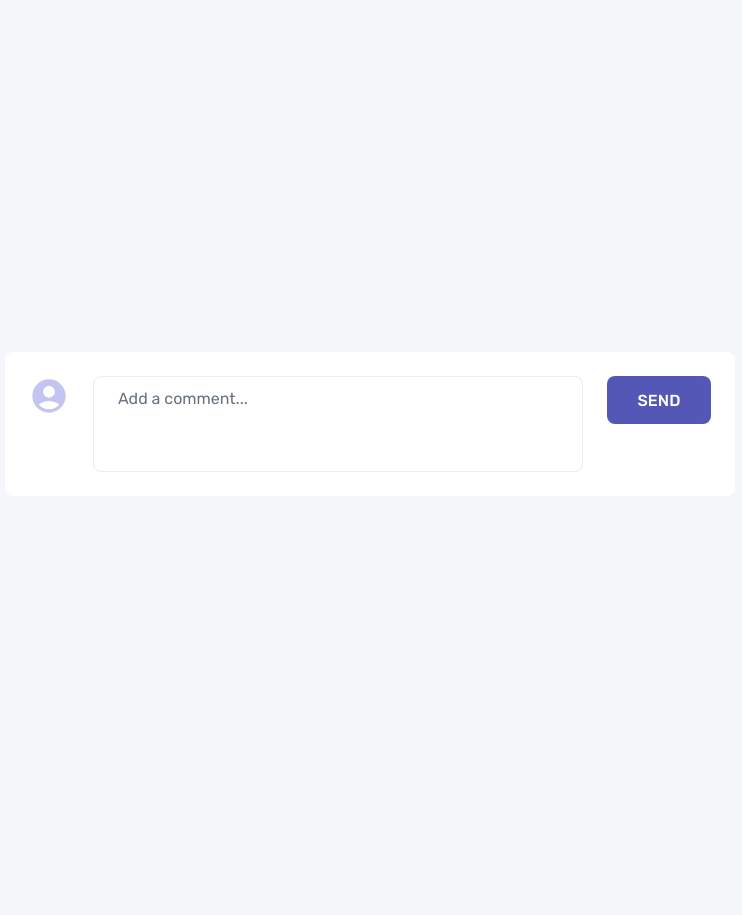
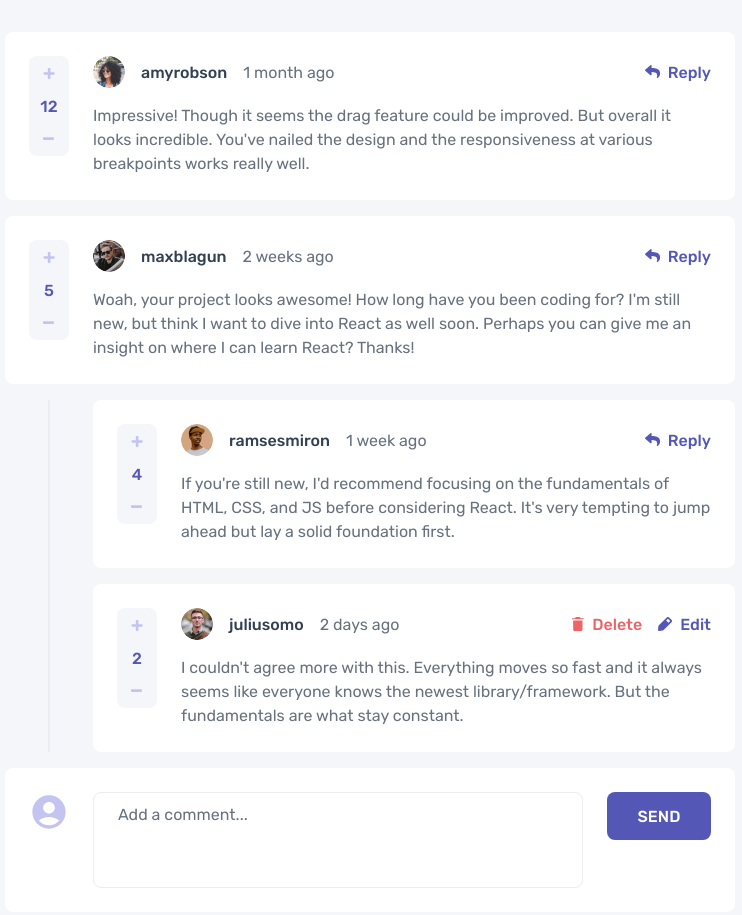
Before and after one commit to john-mirage/interactive-comments-section, a website built with Vite: page index.html in a window 1280 px wide. Shown: the whole page, without its empty margins (270-1012 px from the left). Before the commit the page ends 800 px from the top, so only its background shows below. Built offline with nearby package versions, Linux system fonts and the light colour scheme.

Commit message:
feat: add comments data

```diff
--- a/index.html
+++ b/index.html
@@ -23,7 +23,6 @@
 
     <!-- Template | comment -->
     <template id="template-comment">
-      <div class="comment">
       <div class="comment__info">
         <img class="avatar" src="/src/assets/images/person.svg" alt="Profile picture">
         <p class="comment__username"></p>
@@ -32,7 +31,6 @@
       <p class="comment__content"></p>
       <div class="comment__score"></div>
       <div class="comment__actions"></div>
-      </div>
     </template>
 
     <!-- Template | form -->
@@ -49,7 +47,6 @@
 
     <!-- Template | score -->
     <template id="template-score">
-      <div class="score">
       <button class="score__button score__button--plus">
         <app-icon class="score__icon" icon-width="1.2rem" shape="plus"></app-icon>
       </button>
@@ -57,7 +54,6 @@
       <button class="score__button score__button--minus">
         <app-icon class="score__icon" icon-width="1.2rem" shape="minus"></app-icon>
       </button>
-      </div>
     </template>
 
     <!-- Template | icon -->
--- a/src/assets/styles/comment.css
+++ b/src/assets/styles/comment.css
@@ -4,7 +4,7 @@
     margin-bottom: 1.6rem;
 }
 
-.comment__card {
+.comment {
     display: grid;
     grid-template-areas: "info        info"
                          "comment     comment"
@@ -16,7 +16,7 @@
     border-radius: 0.8rem;
 }
 
-.comment__card:last-child {
+.comment:last-child {
     margin-bottom: 0;
 }
 
@@ -71,7 +71,7 @@
 }
 
 @media screen and (min-width: 762px) {
-    .comment__card {
+    .comment {
         grid-template-areas: "button-vote info    actions"
                              "button-vote comment comment";
         padding: 2.4rem;
--- a/src/assets/styles/post.css
+++ b/src/assets/styles/post.css
@@ -3,7 +3,9 @@
 }
 
 .post__comment {
-
+    width: 100%;
+    height: auto;
+    margin-bottom: 1.6rem;
 }
 
 .post__row {
@@ -21,6 +23,7 @@
 }
 
 .post__line {
+    display: block;
     width: 0.2rem;
     height: 100%;
     margin-left: auto;
@@ -31,3 +34,11 @@
 .post__replies {
     flex: 1 1 0;
 }
+
+.post__reply {
+    margin-bottom: 1.6rem;
+}
+
+.post__reply:last-child {
+    margin-bottom: 0;
+}
--- a/src/components/app-comment.ts
+++ b/src/components/app-comment.ts
@@ -1,10 +1,63 @@
+import Comment from "@interfaces/comment";
+import AppScoreInterface from "@interfaces/app-score";
+import User from "@interfaces/user";
+
 class AppComment extends HTMLDivElement {
   constructor() {
     super();
   }
 
   connectedCallback() {
+    const template = <HTMLTemplateElement>document.getElementById("template-comment");
+    const fragment = <DocumentFragment>template.content.cloneNode(true);
     this.classList.add("comment");
+    this.appendChild(fragment);
+  }
+
+  loadComment(user: User, comment: Comment) {
+    const avatar = <HTMLImageElement>this.querySelector(".avatar");
+    const username = <HTMLParagraphElement>this.querySelector(".comment__username");
+    const createdAt = <HTMLParagraphElement>this.querySelector(".comment__created-at");
+    const content = <HTMLParagraphElement>this.querySelector(".comment__content");
+    avatar.setAttribute("src", comment.user.image.png);
+    username.textContent = comment.user.username;
+    createdAt.textContent = comment.createdAt;
+    content.textContent = comment.content;
+    this.createScore(comment.score);
+    const actions = <HTMLDivElement>this.querySelector(".comment__actions");
+    if (user.username === comment.user.username) {
+      const deleteButton = this.createActionButton("delete", "delete", true);
+      const editButton = this.createActionButton("edit", "edit");
+      actions.append(deleteButton, editButton);
+    } else {
+      const replyButton = this.createActionButton("reply", "reply");
+      actions.appendChild(replyButton);
+    }
+  }
+
+  createScore(score: number) {
+    const commentScore = <HTMLDivElement>this.querySelector(".comment__score");
+    const scoreElement = <AppScoreInterface>document.createElement("div", { is: "app-score" });
+    commentScore.appendChild(scoreElement);
+    scoreElement.loadScore(score);
+  }
+
+  createActionButton(label: string, shape: string, danger = false) {
+    const buttonElement = <HTMLButtonElement>document.createElement("button");
+    const iconElement = <HTMLElement>document.createElement("app-icon");
+    const labelElement = <HTMLLabelElement>document.createElement("label");
+    if (danger) {
+      buttonElement.classList.add("action", "action--danger");
+    } else {
+      buttonElement.classList.add("action");
+    }
+    iconElement.classList.add("action__icon");
+    labelElement.classList.add("action__label");
+    iconElement.setAttribute("icon-height", "14px");
+    iconElement.setAttribute("shape", shape);
+    labelElement.textContent = label;
+    buttonElement.append(iconElement, labelElement);
+    return buttonElement;
   }
 }
 
--- a/src/components/app-post.ts
+++ b/src/components/app-post.ts
@@ -1,7 +1,7 @@
 import AppCommentInterface from "@interfaces/app-comment";
 import Comment from "@interfaces/comment";
+import User from "@interfaces/user";
 import Reply from "@interfaces/reply";
-import User from "@interfaces/user";
 
 class AppPost extends HTMLDivElement {
   hasRow: boolean;
@@ -22,6 +22,7 @@ class AppPost extends HTMLDivElement {
     const postComment = <HTMLDivElement>this.querySelector(".post__comment");
     const appComment = <AppCommentInterface>document.createElement("div", { is: "app-comment" });
     postComment.appendChild(appComment);
+    appComment.loadComment(user, comment);
   }
 
   loadReplies(user: User, replies: Reply[]) {
@@ -34,6 +35,7 @@ class AppPost extends HTMLDivElement {
         postReply.classList.add("post__reply");
         postReply.appendChild(replyElement);
         postReplies.appendChild(postReply);
+        replyElement.loadComment(user, reply);
       });
     }
   }
@@ -43,7 +45,7 @@ class AppPost extends HTMLDivElement {
     const fragment = <DocumentFragment>template.content.cloneNode(true);
     const postRow = <HTMLDivElement>fragment.querySelector(".post__row");
     this.appendChild(postRow);
-    if (!this.hasRow) this.hasRow = true;
+    this.hasRow = true;
     return postRow;
   }
 }
--- a/src/components/app-score.ts
+++ b/src/components/app-score.ts
@@ -1,28 +1,18 @@
-class AppScore extends HTMLElement {
-  score: number;
-
+class AppScore extends HTMLDivElement {
   constructor() {
     super();
-    this.score = 0;
   }
 
   connectedCallback() {
-    const template = <HTMLTemplateElement>document.getElementById("template-score-button");
+    const template = <HTMLTemplateElement>document.getElementById("template-score");
     const fragment = <DocumentFragment>template.content.cloneNode(true);
-    const element = <HTMLDivElement>fragment.querySelector(".button-counter");
-    const countElement = <HTMLElement>fragment.querySelector(".button-counter__count");
-    const plusButtonElement = <HTMLButtonElement>fragment.querySelector(".button-counter__button--plus");
-    const minusButtonElement = <HTMLButtonElement>fragment.querySelector(".button-counter__button--minus");
-    countElement.textContent = String(this.score);
-    plusButtonElement.addEventListener("click", () => {
-      this.score += 1;
-      countElement.textContent = String(this.score);
-    });
-    minusButtonElement.addEventListener("click", () => {
-      this.score -= 1;
-      countElement.textContent = String(this.score);
-    });
-    this.appendChild(element);
+    this.classList.add("score");
+    this.appendChild(fragment);
+  }
+
+  loadScore(score: number) {
+    const countElement = <HTMLElement>this.querySelector(".score__count");
+    countElement.textContent = String(score);
   }
 }
 
--- a/src/interfaces/app-comment.ts
+++ b/src/interfaces/app-comment.ts
@@ -2,6 +2,6 @@ import Comment from "@interfaces/comment";
 import User from "@interfaces/user";
 
 export default interface AppCommentInterface extends HTMLDivElement {
-  currentUser: User;
-  comment: Comment;
+  loadComment: (user: User, comment: Comment) => void;
+  loadScore: (score: number) => void;
 }
--- a/src/interfaces/app-score.ts
+++ b/src/interfaces/app-score.ts
@@ -1,3 +1,3 @@
-export default interface AppScoreInterface extends HTMLElement {
-  score: number;
+export default interface AppScoreInterface extends HTMLDivElement {
+  loadScore: (score: number) => void;
 }
--- a/src/main.ts
+++ b/src/main.ts
@@ -13,7 +13,7 @@ customElements.define("app-post", AppPost, { extends: "div" });
 customElements.define("app-comment", AppComment, { extends: "div" });
 customElements.define("app-form", AppForm, { extends: "form" });
 customElements.define("app-icon", AppIcon);
-customElements.define("app-score-button", AppScore);
+customElements.define("app-score", AppScore, { extends: "div" });
 
 const appRoot = <AppRootInterface>document.createElement("main", { is: "app-root" });
 const appComment = document.createComment(" App ");
```
Also changed, not shown: src/interfaces/reply.ts (indentation only). Lines whose indentation alone changed are shown as unchanged.
